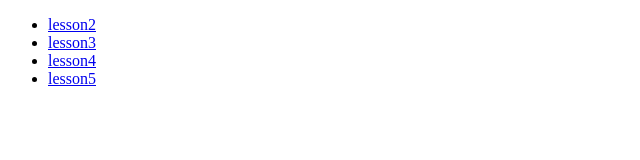
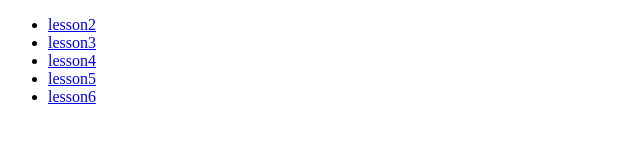
Before and after one commit to n16103/html5.1213, a plain HTML site: page index.html in a window 1280 px wide. Shown: the full height of the page, 0-640 px from the left. Drawn offline with Linux system fonts and the light colour scheme.

Commit message:
first commit

```diff
--- a/index.html
+++ b/index.html
@@ -11,6 +11,7 @@
 			<li><a href="lesson3/index.html">lesson3</a></li>
 			<li><a href="lesson4/index.html">lesson4</a></li>
 			 <li><a href="lesson5/index.html">lesson5</a></li>
+			 <li><a href="lesson6/index.html">lesson6</a></li>
 
 		</ul>
 
```
